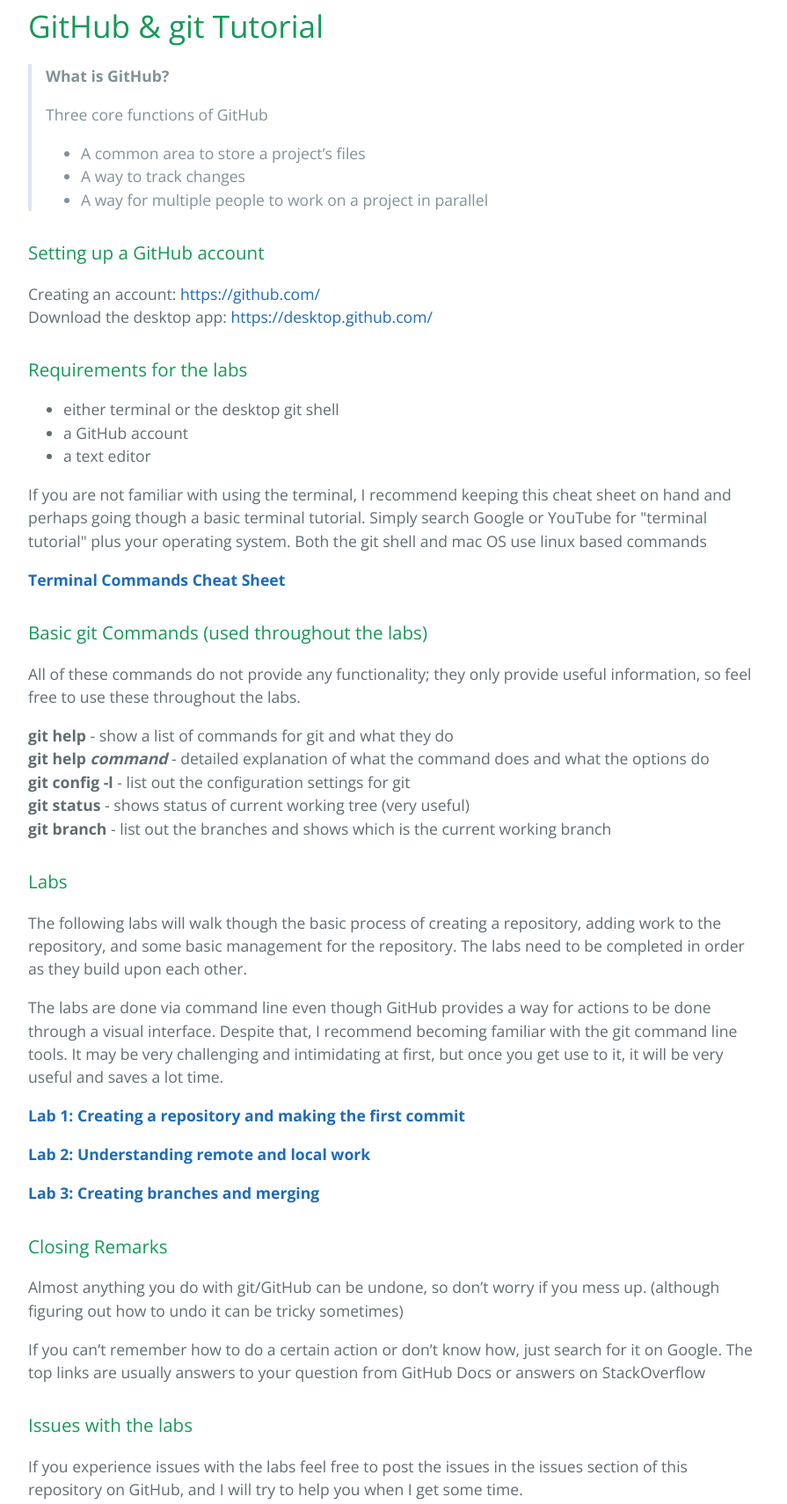
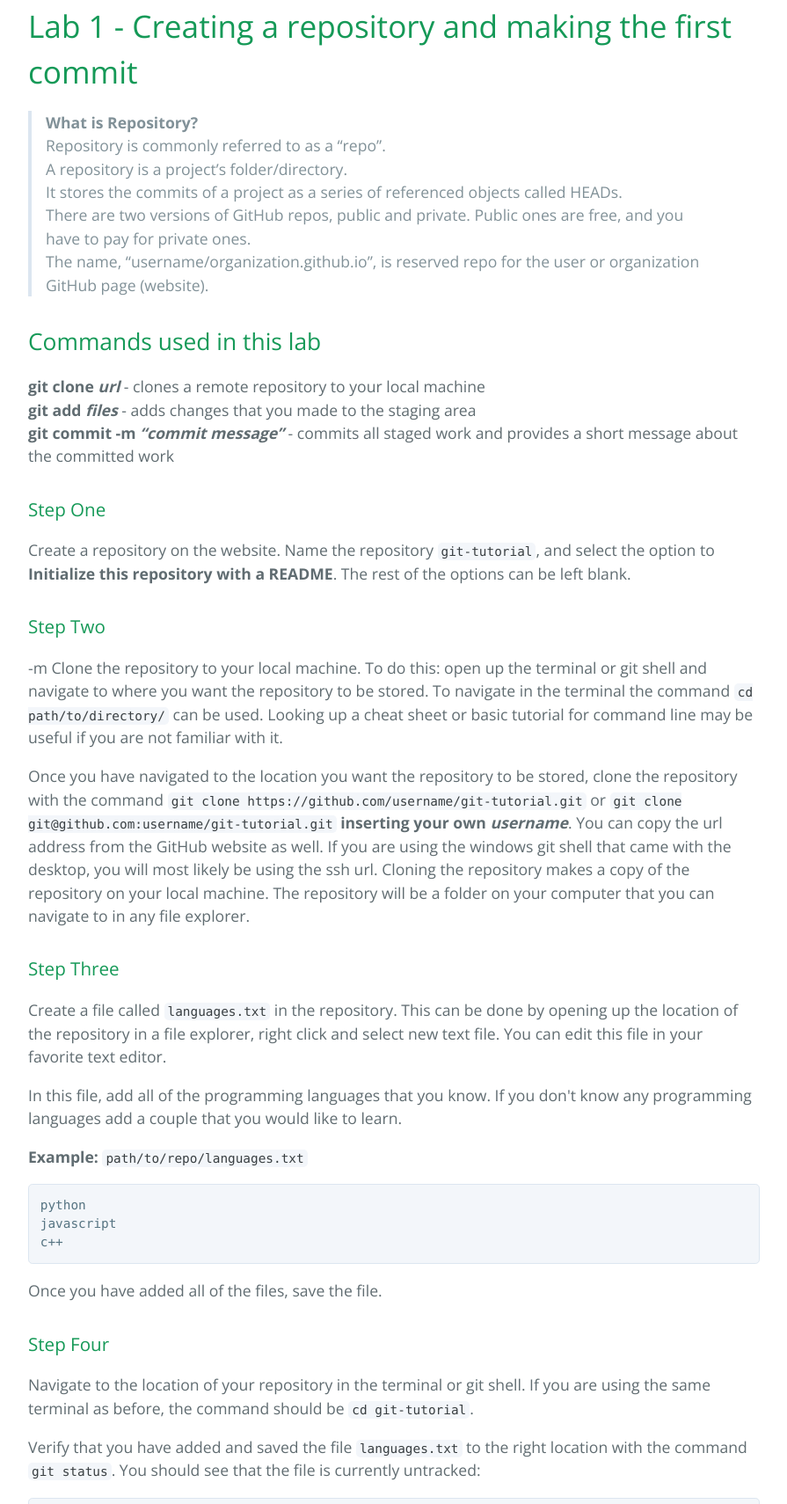
Before and after one commit to davidjcastner/git-tutorial, a plain HTML site: page index.html in a window 1280 px wide. Shown: the part 412-2122 px from the top of the page at 88% size, without its empty margins (192-1087 px from the left). Drawn offline with nearby package versions, Linux system fonts and the light colour scheme.

```diff
--- a/index.html
+++ b/index.html
@@ -20,74 +20,98 @@
 
     <section class="main-content">
       <h1>
-<a id="github--git-tutorial" class="anchor" href="#github--git-tutorial" aria-hidden="true"><span aria-hidden="true" class="octicon octicon-link"></span></a>GitHub &amp; git Tutorial</h1>
+<a id="lab-1---creating-a-repository-and-making-the-first-commit" class="anchor" href="#lab-1---creating-a-repository-and-making-the-first-commit" aria-hidden="true"><span aria-hidden="true" class="octicon octicon-link"></span></a>Lab 1 - Creating a repository and making the first commit</h1>
 
 <blockquote>
-<p><strong>What is GitHub?</strong></p>
-
-<p>Three core functions of GitHub</p>
-
-<ul>
-<li>A common area to store a project’s files</li>
-<li>A way to track changes</li>
-<li>A way for multiple people to work on a project in parallel</li>
-</ul>
+<p><strong>What is Repository?</strong><br>
+Repository is commonly referred to as a “repo”.<br>
+A repository is a project’s folder/directory.<br>
+It stores the commits of a project as a series of referenced objects called HEADs.<br>
+There are two versions of GitHub repos, public and private. Public ones are free, and you have to pay for private ones.<br>
+The name, “username/organization.github.io”, is reserved repo for the user or organization GitHub page (website).</p>
 </blockquote>
 
-<h3>
-<a id="setting-up-a-github-account" class="anchor" href="#setting-up-a-github-account" aria-hidden="true"><span aria-hidden="true" class="octicon octicon-link"></span></a>Setting up a GitHub account</h3>
+<h2>
+<a id="commands-used-in-this-lab" class="anchor" href="#commands-used-in-this-lab" aria-hidden="true"><span aria-hidden="true" class="octicon octicon-link"></span></a>Commands used in this lab</h2>
 
-<p>Creating an account: <a href="https://github.com/">https://github.com/</a><br>
-Download the desktop app: <a href="https://desktop.github.com/">https://desktop.github.com/</a></p>
+<p><strong>git clone <em>url</em></strong> - clones a remote repository to your local machine<br>
+<strong>git add <em>files</em></strong> - adds changes that you made to the staging area<br>
+<strong>git commit -m <em>“commit message”</em></strong> - commits all staged work and provides a short message about the committed work</p>
 
 <h3>
-<a id="requirements-for-the-labs" class="anchor" href="#requirements-for-the-labs" aria-hidden="true"><span aria-hidden="true" class="octicon octicon-link"></span></a>Requirements for the labs</h3>
+<a id="step-one" class="anchor" href="#step-one" aria-hidden="true"><span aria-hidden="true" class="octicon octicon-link"></span></a>Step One</h3>
 
-<ul>
-<li>either terminal or the desktop git shell</li>
-<li>a GitHub account</li>
-<li>a text editor</li>
-</ul>
-
-<p>If you are not familiar with using the terminal, I recommend keeping this cheat sheet on hand and perhaps going though a basic terminal tutorial. Simply search Google or YouTube for "terminal tutorial" plus your operating system. Both the git shell and mac OS use linux based commands</p>
-
-<p><strong><a href="https://gist.github.com/LeCoupa/122b12050f5fb267e75f">Terminal Commands Cheat Sheet</a></strong></p>
+<p>Create a repository on the website. Name the repository <code>git-tutorial</code>, and select the option to <strong>Initialize this repository with a README</strong>. The rest of the options can be left blank.</p>
 
 <h3>
-<a id="basic-git-commands-used-throughout-the-labs" class="anchor" href="#basic-git-commands-used-throughout-the-labs" aria-hidden="true"><span aria-hidden="true" class="octicon octicon-link"></span></a>Basic git Commands (used throughout the labs)</h3>
+<a id="step-two" class="anchor" href="#step-two" aria-hidden="true"><span aria-hidden="true" class="octicon octicon-link"></span></a>Step Two</h3>
 
-<p>All of these commands do not provide any functionality; they only provide useful information, so feel free to use these throughout the labs.</p>
+<p>-m
+Clone the repository to your local machine. To do this: open up the terminal or git shell and navigate to where you want the repository to be stored. To navigate in the terminal the command <code>cd path/to/directory/</code> can be used. Looking up a cheat sheet or basic tutorial for command line may be useful if you are not familiar with it.</p>
 
-<p><strong>git help</strong> - show a list of commands for git and what they do<br>
-<strong>git help <em>command</em></strong> - detailed explanation of what the command does and what the options do<br>
-<strong>git config -l</strong> - list out the configuration settings for git<br>
-<strong>git status</strong> - shows status of current working tree (very useful)<br>
-<strong>git branch</strong> - list out the branches and shows which is the current working branch</p>
+<p>Once you have navigated to the location you want the repository to be stored, clone the repository with the command <code>git clone https://github.com/username/git-tutorial.git</code> or <code>git clone git@github.com:username/git-tutorial.git</code> <strong>inserting your own <em>username</em></strong>. You can copy the url address from the GitHub website as well. If you are using the windows git shell that came with the desktop, you will most likely be using the ssh url. Cloning the repository makes a copy of the repository on your local machine. The repository will be a folder on your computer that you can navigate to in any file explorer.</p>
 
 <h3>
-<a id="labs" class="anchor" href="#labs" aria-hidden="true"><span aria-hidden="true" class="octicon octicon-link"></span></a>Labs</h3>
+<a id="step-three" class="anchor" href="#step-three" aria-hidden="true"><span aria-hidden="true" class="octicon octicon-link"></span></a>Step Three</h3>
 
-<p>The following labs will walk though the basic process of creating a repository, adding work to the repository, and some basic management for the repository. The labs need to be completed in order as they build upon each other.</p>
+<p>Create a file called <code>languages.txt</code> in the repository. This can be done by opening up the location of the repository in a file explorer, right click and select new text file. You can edit this file in your favorite text editor.</p>
 
-<p>The labs are done via command line even though GitHub provides a way for actions to be done through a visual interface. Despite that, I recommend becoming familiar with the git command line tools. It may be very challenging and intimidating at first, but once you get use to it, it will be very useful and saves a lot time.</p>
+<p>In this file, add all of the programming languages that you know. If you don't know any programming languages add a couple that you would like to learn.</p>
 
-<p><strong><a href="Lab1.md">Lab 1: Creating a repository and making the first commit</a></strong></p>
+<p><strong>Example:</strong> <code>path/to/repo/languages.txt</code></p>
 
-<p><strong><a href="Lab2.md">Lab 2: Understanding remote and local work</a></strong></p>
+<pre><code>python
+javascript
+c++
+</code></pre>
 
-<p><strong><a href="Lab3.md">Lab 3: Creating branches and merging</a></strong></p>
+<p>Once you have added all of the files, save the file.</p>
 
 <h3>
-<a id="closing-remarks" class="anchor" href="#closing-remarks" aria-hidden="true"><span aria-hidden="true" class="octicon octicon-link"></span></a>Closing Remarks</h3>
+<a id="step-four" class="anchor" href="#step-four" aria-hidden="true"><span aria-hidden="true" class="octicon octicon-link"></span></a>Step Four</h3>
 
-<p>Almost anything you do with git/GitHub can be undone, so don’t worry if you mess up. (although figuring out how to undo it can be tricky sometimes)</p>
+<p>Navigate to the location of your repository in the terminal or git shell. If you are using the same terminal as before, the command should be <code>cd git-tutorial</code>.</p>
 
-<p>If you can’t remember how to do a certain action or don’t know how, just search for it on Google. The top links are usually answers to your question from GitHub Docs or answers on StackOverflow</p>
+<p>Verify that you have added and saved the file <code>languages.txt</code> to the right location with the command <code>git status</code>. You should see that the file is currently untracked:</p>
+
+<pre><code>On branch master
+Your branch is up-to-date with 'origin/master'.
+Untracked files:
+  (use "git add &lt;file&gt;..." to include in what will be committed)
+
+    languages.txt
+
+nothing added to commit but untracked files present (use "git add" to track)
+</code></pre>
+
+<p>Having untracked files means that they will not be included in the repository.</p>
+
+<p>Add the file to the staging area with the command <code>git add languages.txt</code>. The staging area keeps track of all the changes that you will add to the repository in the form a commit which is the next step. This allows you select which changes you want to add without removing other work that you have done.</p>
+
+<p>Using the command, <code>git status</code>, again will show that languages.txt has been added to the staging area:</p>
+
+<pre><code>On branch master
+Your branch is up-to-date with 'origin/master'.
+Changes to be committed:
+  (use "git reset HEAD &lt;file&gt;..." to unstage)
+
+    new file:   languages.txt
+
+</code></pre>
 
 <h3>
-<a id="issues-with-the-labs" class="anchor" href="#issues-with-the-labs" aria-hidden="true"><span aria-hidden="true" class="octicon octicon-link"></span></a>Issues with the labs</h3>
+<a id="step-five" class="anchor" href="#step-five" aria-hidden="true"><span aria-hidden="true" class="octicon octicon-link"></span></a>Step Five</h3>
 
-<p>If you experience issues with the labs feel free to post the issues in the issues section of this repository on GitHub, and I will try to help you when I get some time.</p>
+<p>Next you can commit the changes in the staging area to repository with the command <code>git commit -m "add languages"</code>. The <code>-m</code> option for the commit command allows for a message to attached to the work that was done. This message is very useful for tracking what changes were done.</p>
+
+<p>The file languages.txt is now included in your local repository. The next lab will cover uploading it to the remote repository on GitHub.</p>
+
+<p><strong>Lab 1 complete: Congratulations you have made your first repository and commit!</strong></p>
+
+<p>Next lab:
+<strong><a href="Lab2.md">Lab 2: Understanding remote and local work</a></strong></p>
+
+<p><a href="https://github.com/davidjcastner/git-tutorial">Return to main page</a></p>
 
       <footer class="site-footer">
         <span class="site-footer-owner"><a href="https://github.com/davidjcastner/git-tutorial">Git-tutorial</a> is maintained by <a href="https://github.com/davidjcastner">davidjcastner</a>.</span>
```
Also changed, not shown: params.json (+1 -1 lines).
